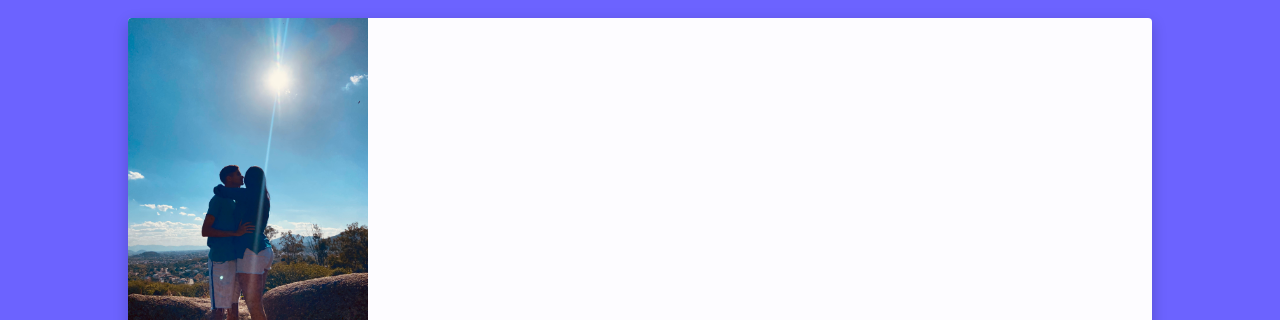
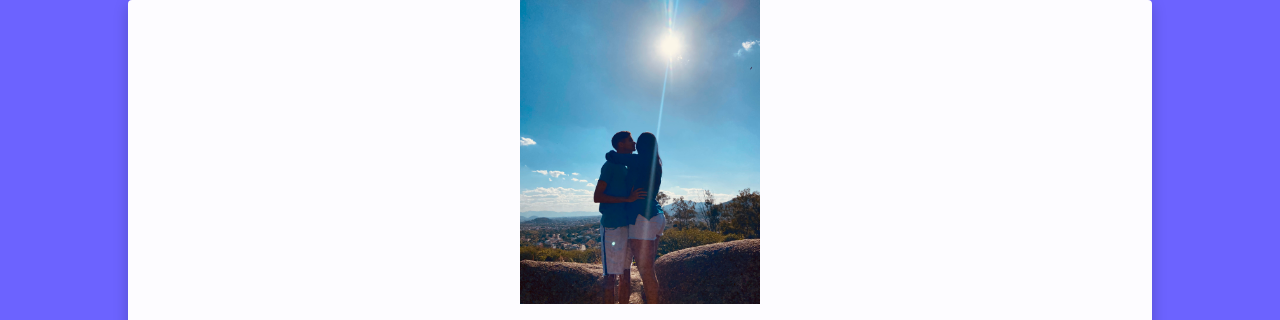
Before and after one commit to Vinicius0122/momo, a plain HTML site: page index.html in a window 1280 px wide. Shown: the top 320 px of the page. Drawn offline with Linux system fonts and the light colour scheme; a web font is replaced by a local one.

Commit message:
Add files via upload

```diff
--- a/index.html
+++ b/index.html
@@ -10,7 +10,8 @@
 </head>
 <body>
 <div class="card">
-<img id="img" src="img/momo.jpg"
+
+<img src="img/momo.jpg"
 alt="birthday" class="birthday"
 <div class="text">
 <h1>OI MOMO!</h1>
@@ -27,6 +28,7 @@ Obrigado amor por estar aqui comigo mesmo sabendo como eu sou meio doidinho uns
 <audio controls autoplay loop>
 <source src="audio/audio/musica/ssstik.io_1743047038185.mp3" type="audio/mpeg">
 </audio>
+<script src="srcript.js"></script>
 </div>
 </body>
 </html>
--- a/style.css
+++ b/style.css
@@ -1,17 +1,13 @@
 @import url( "https://fonts.googleeapis.com/css2? family=open+Sans&display=swap");
 *{
   transition: all 0.2s ease-in-out;
-}
-
-#img{
-    justify-content: center;
 }
 
 body{
 background: #6c63ff;
 display: grid;
 place-items: center;
-height: 100%;
+height: 100vh;
 margin: 0;
 font-family: "open sans", sans-serif;
 color: #000000;
@@ -20,11 +16,11 @@ color: #000000;
 .card{
  background: #fdfcff;
  border-radius: 4px;
- height: 95%;
- width: 80%;
+ height: 85vh;
+ width: 80vw;
  box-shadow: 0 5px 15px rgba( 0, 0, 0, 0.2);
  text-align: center;
- display: grid;
+ display: flex;
  flex-direction: column;
  justify-content: center;
  align-items: center;
```
